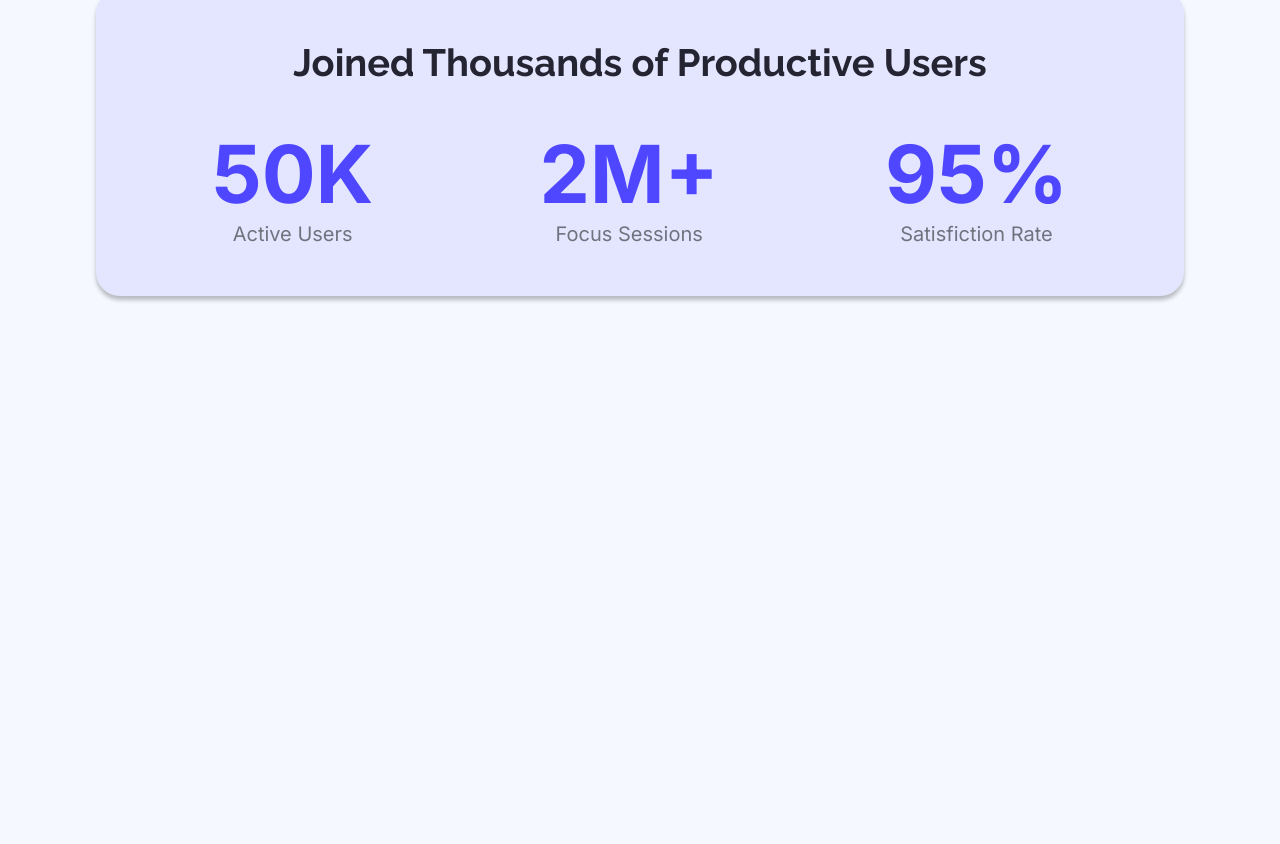
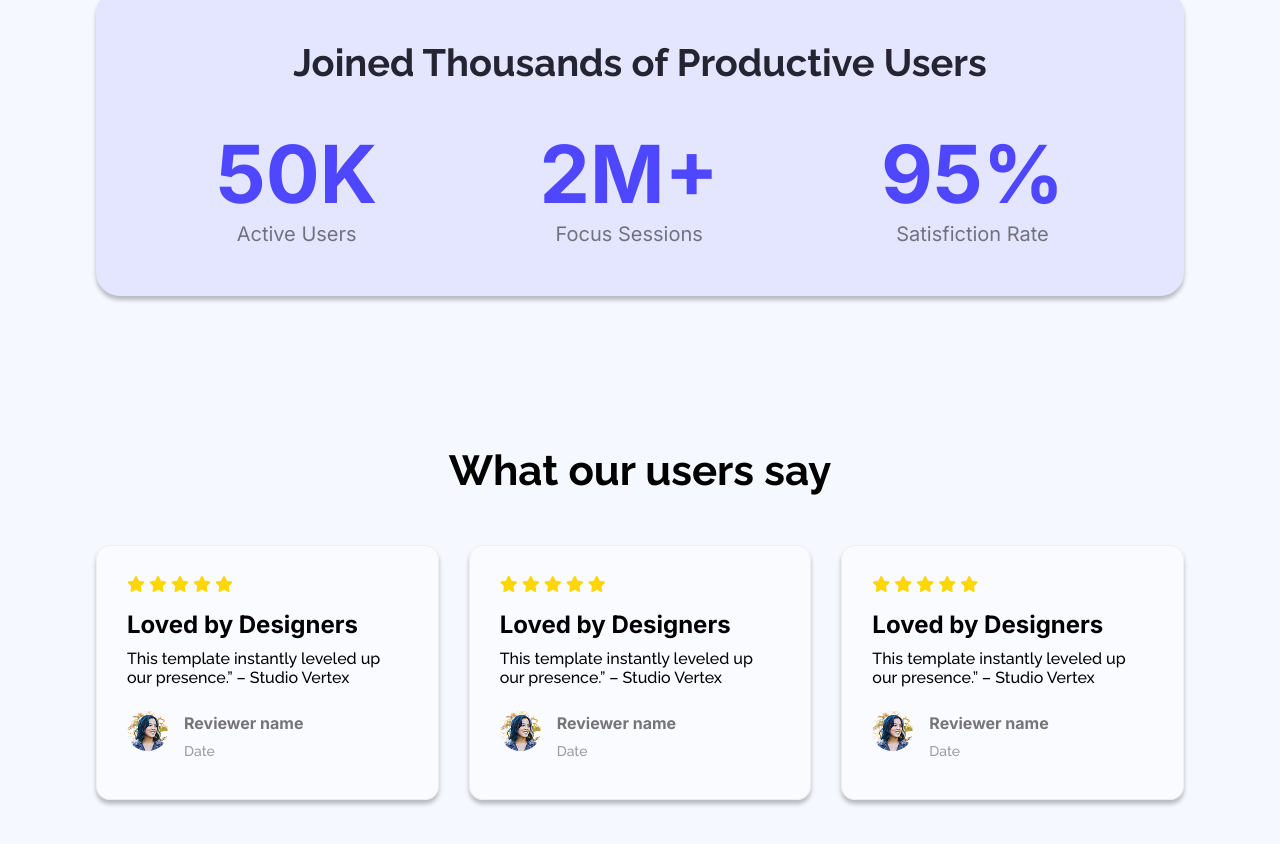
Before and after one commit to md-sh-sabbir/landing-launchpad, a plain HTML site: page index.html in a window 1280 px wide. Shown: the part 1340-2184 px from the top of the page. Before the commit the page ends 1786 px from the top, so only its background shows below. Drawn offline with Linux system fonts and the light colour scheme.

Commit message:
added upto users feedback section

```diff
--- a/assests/css/style.css
+++ b/assests/css/style.css
@@ -29,6 +29,7 @@ body{
     color: var(--white);
     border: none;
     border-radius: 10px;
+    box-shadow: 0 4px 4px 0 rgba(0, 0, 0, 0.25);
 }
 .block{
     display: block;
@@ -36,6 +37,8 @@ body{
 .center{
     margin: 0 auto;
 }
+
+/* ===================================================================================== */
 
 /* Nav Styles */
 
@@ -64,6 +67,8 @@ main{
     margin: 0 auto;
 }
 
+/* ===================================================================================== */
+
 /* Banner styles */
 
 .banner{
@@ -86,6 +91,8 @@ main{
     font-weight: bold;
     text-align: center;
 }
+
+/* ===================================================================================== */
 
 /* Action Area Styles */
 
@@ -115,18 +122,20 @@ main{
 .action-image img{
     width: 100%;
     border-radius: 48px;
-    box-shadow: 0 4px 4px 0 rgb(0, 0, 0, 0.25);
+    box-shadow: 0 4px 4px 0 rgba(0, 0, 0, 0.25);
 }
+
+/* ===================================================================================== */
 
 /* Productive Area styles */
 
 .productiveArea{
-    background-color: rgb(78, 71, 255,0.1);
+    background-color: rgba(78, 71, 255,0.1);
     text-align: center;
     padding: 50px 100px;
     border-radius: 24px;
     margin-bottom: 150px;
-    box-shadow: 0 4px 4px 0 rgb(0, 0, 0, 0.25);
+    box-shadow: 0 4px 4px 0 rgba(0, 0, 0, 0.25);
 }
 .productive-container .productive-heading{
     font-family: var(--raleway);
@@ -136,7 +145,7 @@ main{
     margin-bottom: 40px;
 }
 .productive-content{
-    padding: 0 16px;
+    padding: 0 20px;
     display: flex;
     justify-content: space-between;
     align-items: center;
@@ -154,3 +163,69 @@ main{
     color: #000000;
     opacity: 50%;
 }
+
+/* ===================================================================================== */
+
+/* Users feedback section styles */
+
+
+.userFeedbackArea{
+    margin-bottom: 150px;
+}
+.feedback-heading{
+    font-family: var(--raleway);
+    font-size: 42px;
+    font-weight: bold;
+    text-align: center;
+}
+.feedback-container{
+    margin-top: 50px;
+    display: flex;
+    justify-content: space-between;
+    align-items: center;
+    gap: 30px;
+}
+.feedback-content{
+    background-color: rgba(255, 255, 255, 0.5);
+    padding: 30px;
+    border-radius: 14px;
+    border: 1px solid #F2EDED;
+    box-shadow: 0 4px 4px 0 rgba(0, 0, 0, 0.25);
+    transition: .4s;
+}
+.feedback-content:hover{
+    transform: scale(1.05);
+}
+.starIconPart i{
+    color: gold;
+}
+.feedback-content h6{
+    margin-top: 32px;
+    font-size: 24px;
+    font-family: var(--inter);
+    margin: 16px 0 10px;
+}
+.feedback-content p{
+    font-size: 16px;
+    font-family: var(--raleway);
+    font-weight: 500;
+    margin-bottom: 10px;
+}
+.feedback-profile-container{
+    display: flex;
+    align-items: center;
+    gap: 16px;
+}
+.profile-content h6{
+    font-size: 16px;
+    color: #757575;
+}
+.profile-content p{
+    font-size: 14px;
+    color: #757575b7;
+}
+.profile-image img{
+    border-radius: 50%;
+}
+
+/* ===================================================================================== */
--- a/index.html
+++ b/index.html
@@ -4,6 +4,11 @@
     <meta charset="UTF-8">
     <meta name="viewport" content="width=device-width, initial-scale=1.0">
     <title>Document</title>
+
+    <!-- Font awesome CSS -->
+    <link rel="stylesheet" href="assests/css/all.min.css">
+
+    <!-- Main CSS -->
     <link rel="stylesheet" href="assests/css/style.css">
 </head>
 <body>
@@ -80,6 +85,76 @@
             <!-- Productive Area end here -->
 
             <!-- =========================================================================== -->
+
+            <!-- Users feedback section start here -->
+            <section class="userFeedbackArea">
+                <h1 class="feedback-heading">What our users say</h1>
+                <div class="feedback-container">
+                    <div class="feedback-content">
+                        <div class="starIconPart">
+                            <i class="fa-solid fa-star"></i>
+                            <i class="fa-solid fa-star"></i>
+                            <i class="fa-solid fa-star"></i>
+                            <i class="fa-solid fa-star"></i>
+                            <i class="fa-solid fa-star"></i>
+                        </div>
+                        <h6>Loved by Designers</h6>
+                        <p>This template instantly leveled up our presence.” – Studio Vertex</p>
+                        <div class="feedback-profile-container">
+                            <div class="profile-image">
+                                <img src="assests/images/avatar.png" alt="" class="w-full">
+                            </div>
+                            <div class="profile-content">
+                                <h6>Reviewer name</h6>
+                                <p>Date</p>
+                            </div>
+                        </div>
+                    </div>
+                    <div class="feedback-content">
+                        <div class="starIconPart">
+                            <i class="fa-solid fa-star"></i>
+                            <i class="fa-solid fa-star"></i>
+                            <i class="fa-solid fa-star"></i>
+                            <i class="fa-solid fa-star"></i>
+                            <i class="fa-solid fa-star"></i>
+                        </div>
+                        <h6>Loved by Designers</h6>
+                        <p>This template instantly leveled up our presence.” – Studio Vertex</p>
+                        <div class="feedback-profile-container">
+                            <div class="profile-image">
+                                <img src="assests/images/avatar.png" alt="" class="w-full">
+                            </div>
+                            <div class="profile-content">
+                                <h6>Reviewer name</h6>
+                                <p>Date</p>
+                            </div>
+                        </div>
+                    </div>
+                    <div class="feedback-content">
+                        <div class="starIconPart">
+                            <i class="fa-solid fa-star"></i>
+                            <i class="fa-solid fa-star"></i>
+                            <i class="fa-solid fa-star"></i>
+                            <i class="fa-solid fa-star"></i>
+                            <i class="fa-solid fa-star"></i>
+                        </div>
+                        <h6>Loved by Designers</h6>
+                        <p>This template instantly leveled up our presence.” – Studio Vertex</p>
+                        <div class="feedback-profile-container">
+                            <div class="profile-image">
+                                <img src="assests/images/avatar.png" alt="" class="w-full">
+                            </div>
+                            <div class="profile-content">
+                                <h6>Reviewer name</h6>
+                                <p>Date</p>
+                            </div>
+                        </div>
+                    </div>
+                </div>
+            </section>
+            <!-- Users feedback section end here -->
+
+            <!-- =========================================================================== -->
     </main>
 </body>
 </html>
```
